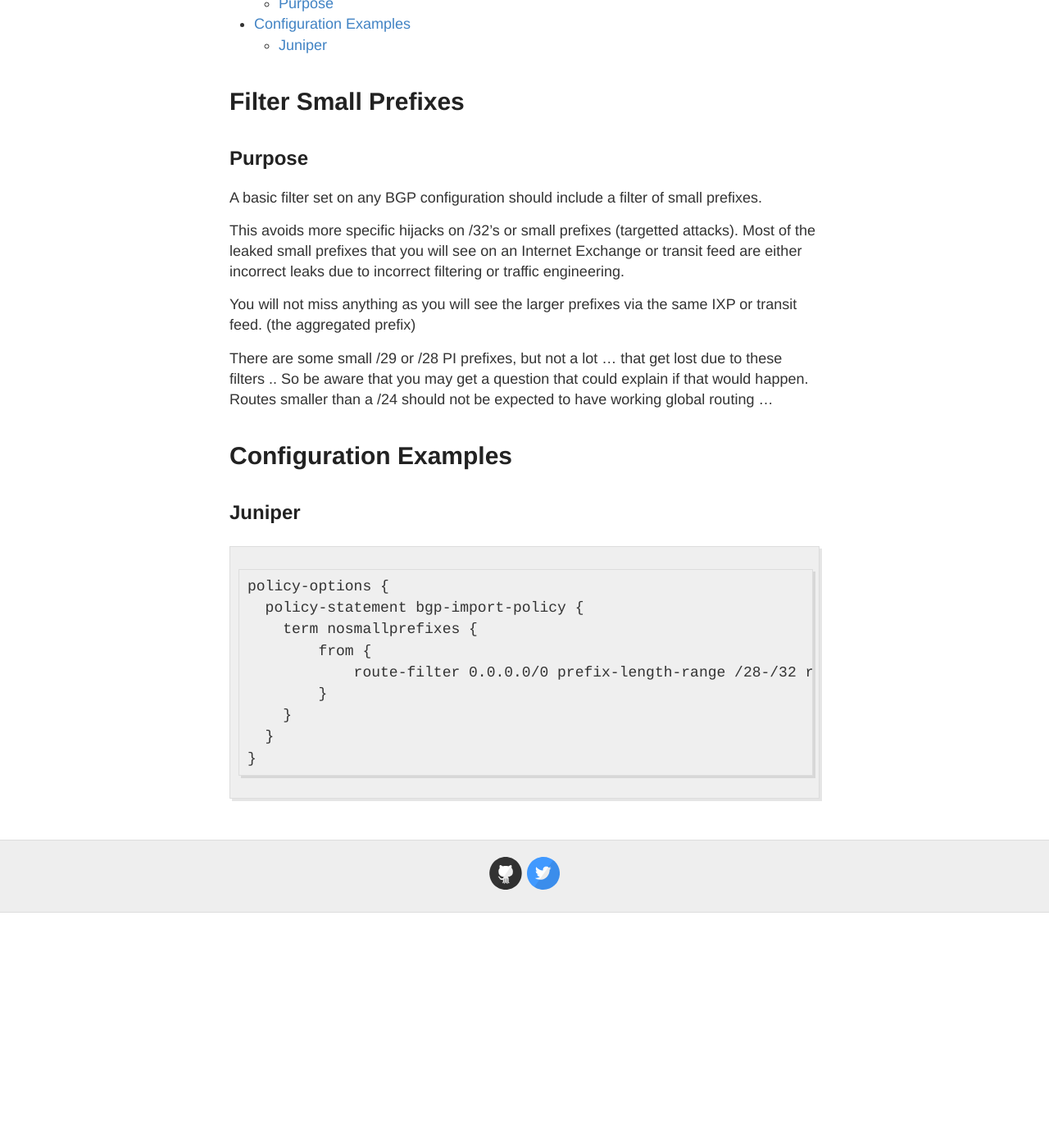
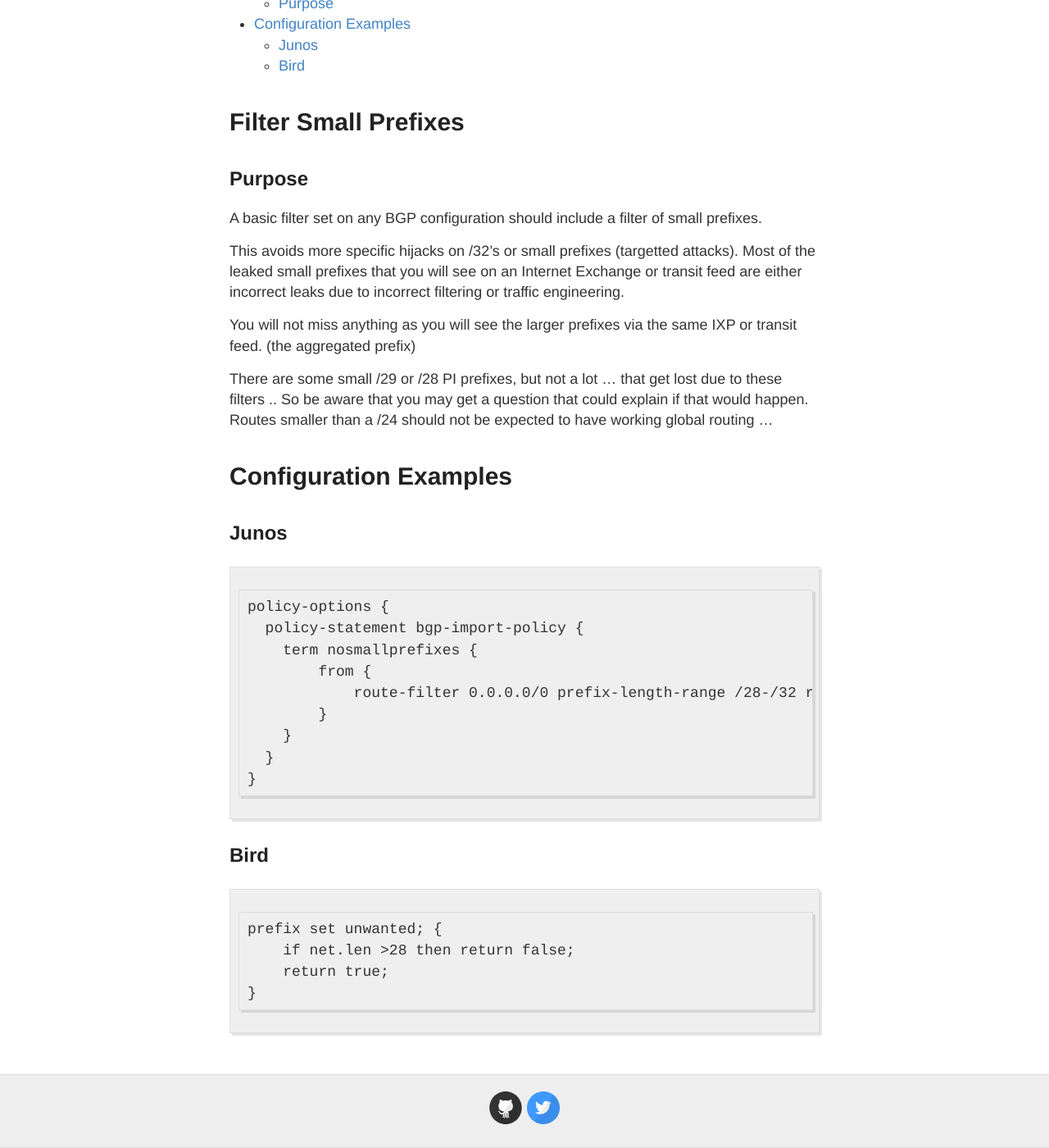
Before and after one commit to NLNOG/bgpfilterguide, a Jekyll site: the page built from guides/small_prefixes.md, in a window 1280 px wide and 1400 px high, scrolled down 260 px. Shown: the whole window at 82% size. Built offline with Jekyll 4.4.1, drawn with Linux system fonts in a browser that asks for light colours; before the commit the page ends 1373 px from its top, so only the background shows below that.

Commit message:
Adding initial bird configlet. Changing Juniper to Junos

````diff
--- a/guides/small_prefixes.md
+++ b/guides/small_prefixes.md
@@ -24,7 +24,7 @@ Routes smaller than a /24 should not be expected to have working global routing
 
 # Configuration Examples
 
-## Juniper
+## Junos
 
 ```
 policy-options {
@@ -37,3 +37,11 @@ policy-options {
   }
 }
 ```
+
+## Bird
+```
+prefix set unwanted; {
+    if net.len >28 then return false;
+    return true;
+}
+```
````
